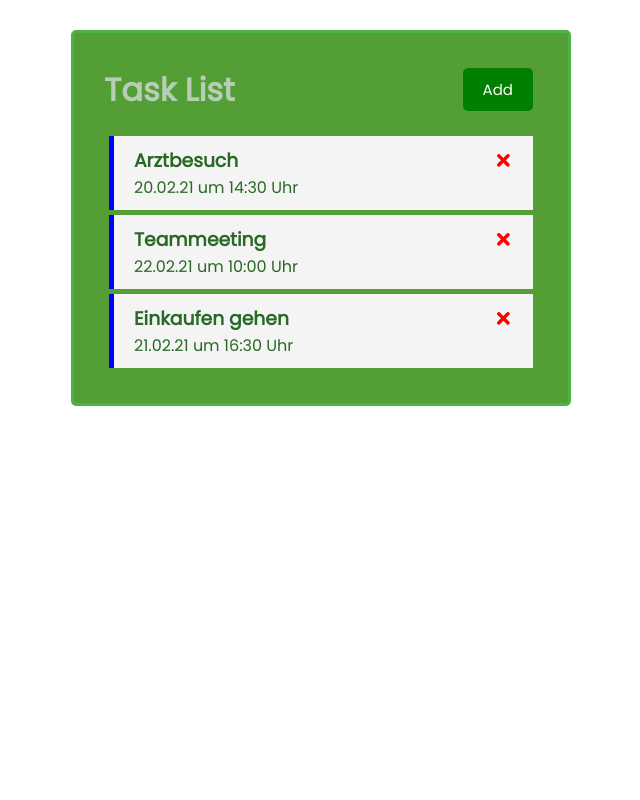
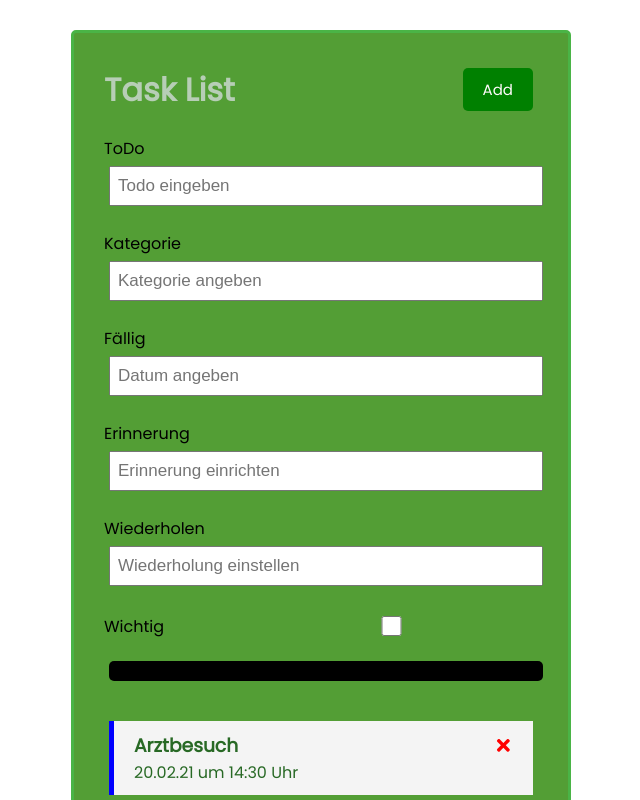
Before and after one commit to StefanGulas/React-Task-List, a React (Create React App) app in the folder Projects/react-task-list/: page / in a window 1280 px wide. Shown: the top 800 px of the page, without its empty margins (319-959 px from the left). Built offline with nearby package versions, Linux system fonts and the light colour scheme.

Commit message:
Added form

```diff
--- a/Projects/react-task-list/src/App.js
+++ b/Projects/react-task-list/src/App.js
@@ -2,6 +2,7 @@ import { useState } from 'react'
 import { FaBorderNone } from 'react-icons/fa'
 import Header from './components/Header'
 import Tasks from './components/Tasks'
+import AddTask from './components/AddTask'
 
 function App() {
   const [tasks, setTasks] = useState([
@@ -49,6 +50,7 @@ function App() {
   return (
     <div className="container">
       <Header title="Task List"/>
+      <AddTask />
       { tasks.length > 0 ?
       <Tasks tasks={tasks}
       onDelete1={deleteTask}
--- /dev/null
+++ b/Projects/react-task-list/src/components/AddTask.js
@@ -0,0 +1,44 @@
+
+const AddTask = () => {
+    return (
+        <form className='add-form'>
+            <div className='form-control'>
+                <label>ToDo</label>
+                <input type='text'
+                placeholder='Todo eingeben'/>
+            </div>
+            <div className='form-control'>
+                <label>Kategorie</label>
+                <input type='text'
+                placeholder='Kategorie angeben'/>
+            </div>
+            <div className='form-control'>
+                <label>Fällig</label>
+                <input type='text'
+                placeholder='Datum angeben'/>
+            </div>
+            <div className='form-control'>
+                <label>Erinnerung</label>
+                <input type='text'
+                placeholder='Erinnerung einrichten'/>
+            </div>
+            <div className='form-control'>
+                <label>Wiederholen</label>
+                <input type='text'
+                placeholder='Wiederholung einstellen'/>
+            </div>
+            <div className='form-control form-control-check'>
+                <label>Wichtig</label>
+                <input type='checkbox'/>
+            </div>
+            <div color='white'>
+                <intput type='submit' type='Save ToDo'
+                className='btn btn-block'
+                />
+            </div>
+
+        </form>
+    )
+}
+
+export default AddTask
```
